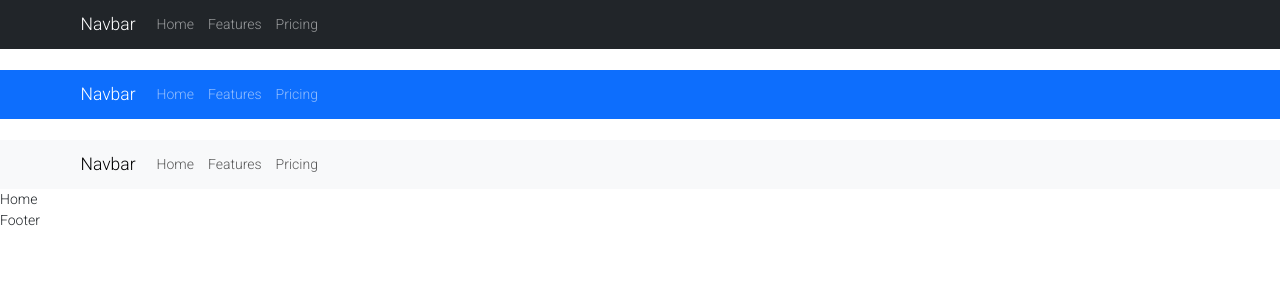
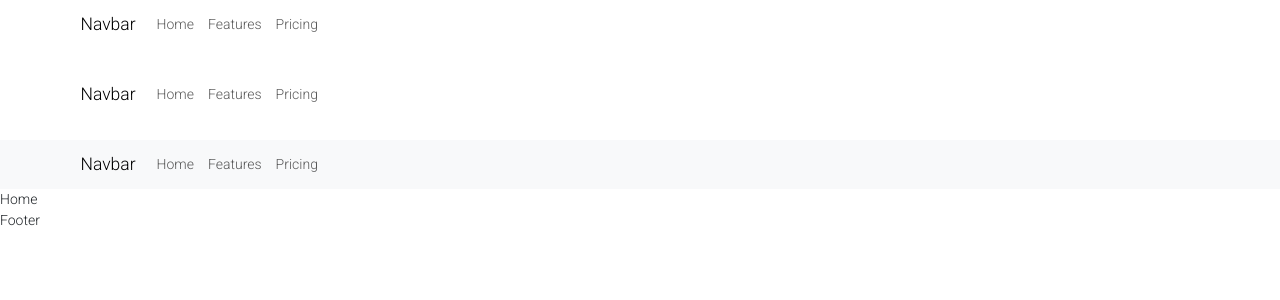
Before and after one commit to kanishkadz/QuickBites, a React (Create React App) app in the folder quick-bite/: page / in a window 1280 px wide. Shown: the top 300 px of the page. Built offline with nearby package versions, Linux system fonts and the light colour scheme.

Commit message:
Update Header.js

```diff
--- a/quick-bite/src/components/Layouts/Header.js
+++ b/quick-bite/src/components/Layouts/Header.js
@@ -5,7 +5,7 @@ import '../../styles/HeaderStyle.css';
 function Header() {
   return (
     <>
-      <Navbar bg="dark" data-bs-theme="dark">
+      <Navbar>
         <Container>
           <Navbar.Brand href="#home">Navbar</Navbar.Brand>
           <Nav className="me-auto">
@@ -16,7 +16,7 @@ function Header() {
         </Container>
       </Navbar>
       <br />
-      <Navbar bg="primary" data-bs-theme="dark">
+      <Navbar>
         <Container>
           <Navbar.Brand href="#home">Navbar</Navbar.Brand>
           <Nav className="me-auto">
```
